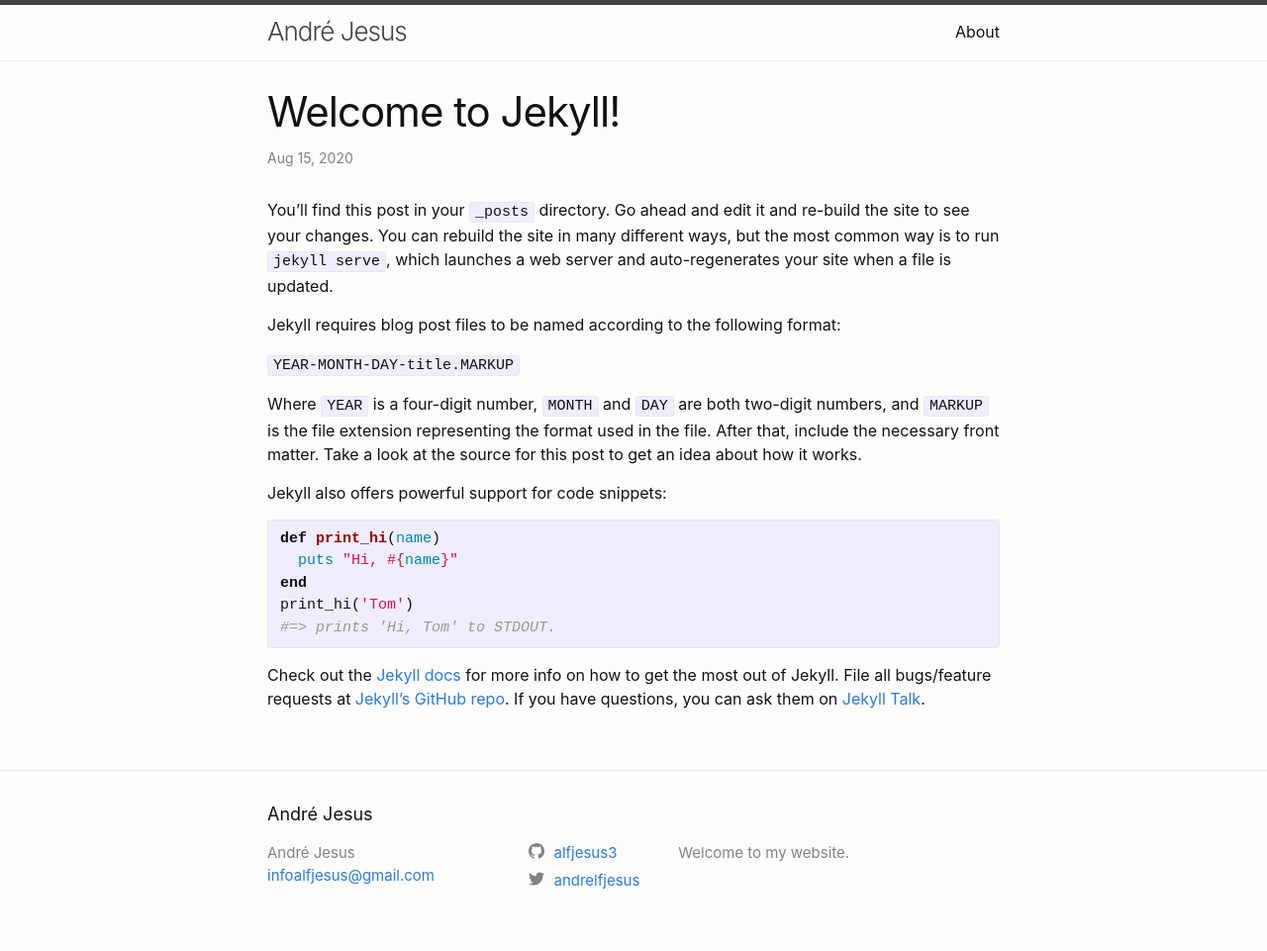
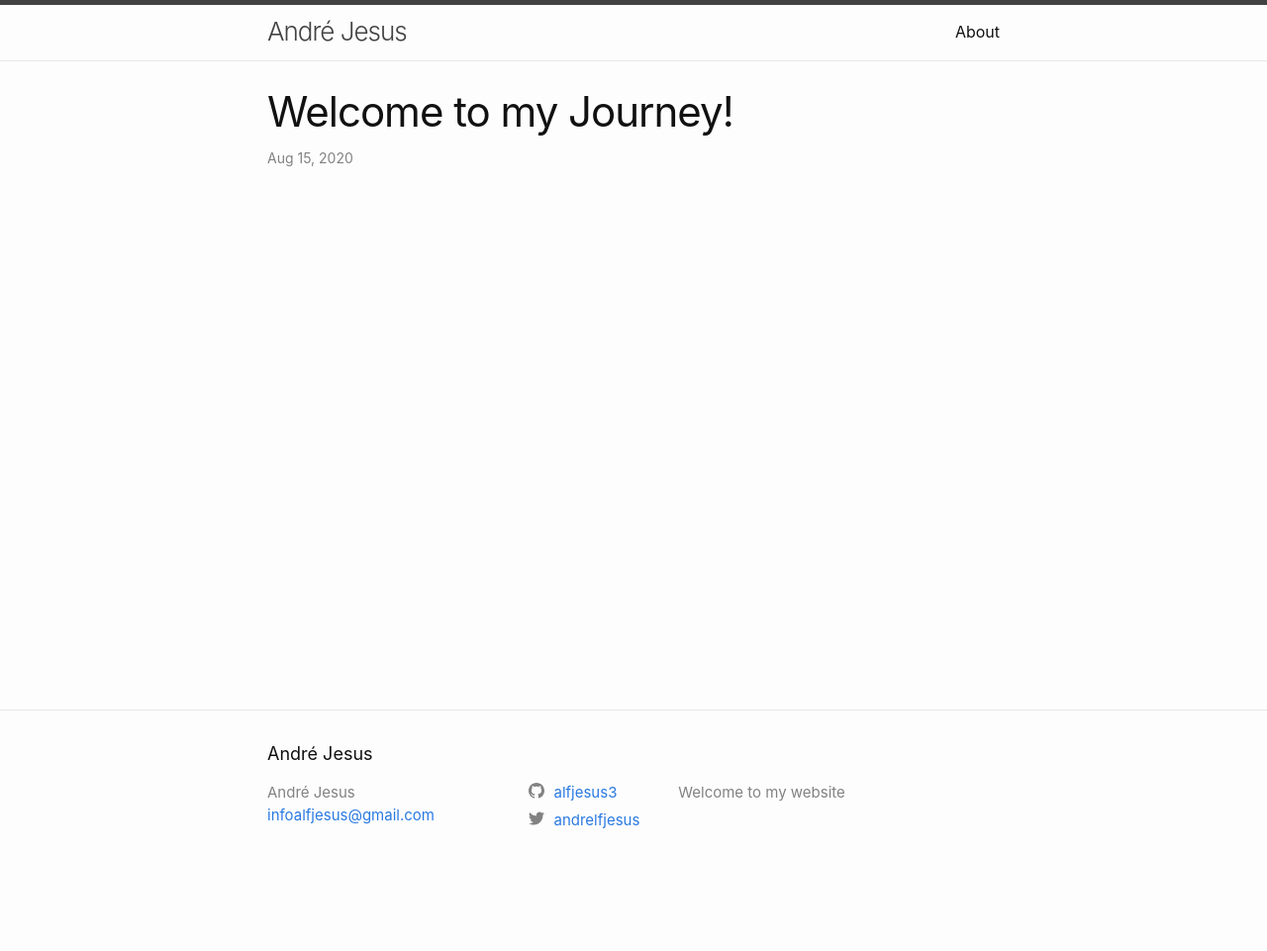
Before and after one commit to alfjesus3/alfjesus3.github.io, a Jekyll site: the page built from _posts/2020-08-15-welcome-to-jekyll.markdown, in a window 1280 px wide. Shown: the whole page at 99% size. Built offline with Jekyll 4.4.1, drawn with Linux system fonts in a browser that asks for light colours; after the commit the page ends 900 px from its top, so only the background shows below that.

Commit message:
Changing about

```diff
--- a/_config.yml
+++ b/_config.yml
@@ -21,7 +21,7 @@
 title: André Jesus
 email: infoalfjesus@gmail.com
 description: >- # this means to ignore newlines until "baseurl:"
-  Welcome to my website.
+  Welcome to my website
 #baseurl: "/" # the subpath of your site, e.g. /blog
 # https://alfjesus3.github.io/
 url: "http://localhost:4000" # the base hostname & protocol for your site, e.g. http://example.com
--- a/_posts/2020-08-15-welcome-to-jekyll.markdown
+++ b/_posts/2020-08-15-welcome-to-jekyll.markdown
@@ -1,29 +1,6 @@
 ---
 layout: post
-title:  "Welcome to Jekyll!"
+title:  "Welcome to my Journey!"
 date:   2020-08-15 15:17:57 +0200
-categories: jekyll update
+categories: myOpinion
 ---
-You’ll find this post in your `_posts` directory. Go ahead and edit it and re-build the site to see your changes. You can rebuild the site in many different ways, but the most common way is to run `jekyll serve`, which launches a web server and auto-regenerates your site when a file is updated.
-
-Jekyll requires blog post files to be named according to the following format:
-
-`YEAR-MONTH-DAY-title.MARKUP`
-
-Where `YEAR` is a four-digit number, `MONTH` and `DAY` are both two-digit numbers, and `MARKUP` is the file extension representing the format used in the file. After that, include the necessary front matter. Take a look at the source for this post to get an idea about how it works.
-
-Jekyll also offers powerful support for code snippets:
-
-{% highlight ruby %}
-def print_hi(name)
-  puts "Hi, #{name}"
-end
-print_hi('Tom')
-#=> prints 'Hi, Tom' to STDOUT.
-{% endhighlight %}
-
-Check out the [Jekyll docs][jekyll-docs] for more info on how to get the most out of Jekyll. File all bugs/feature requests at [Jekyll’s GitHub repo][jekyll-gh]. If you have questions, you can ask them on [Jekyll Talk][jekyll-talk].
-
-[jekyll-docs]: https://jekyllrb.com/docs/home
-[jekyll-gh]:   https://github.com/jekyll/jekyll
-[jekyll-talk]: https://talk.jekyllrb.com/
```
Also changed, not shown: _layouts/about.html (added, +18 -0 lines), about.markdown (+2 -13 lines), images/about/andreAbout.jpeg (added).
